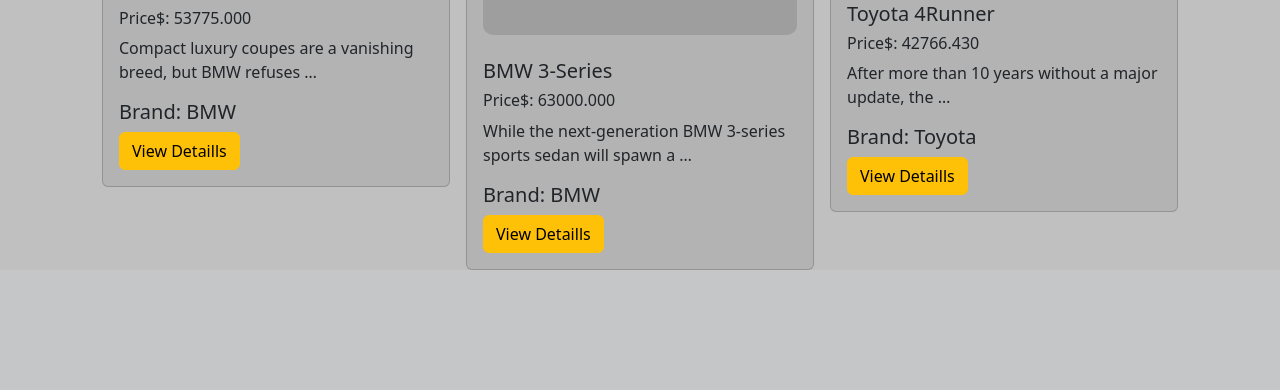
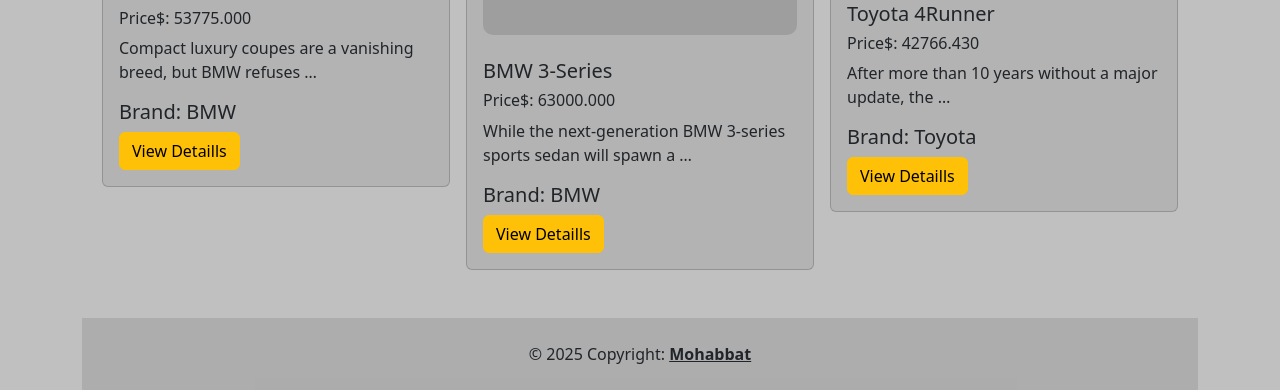
Before and after one commit to Andrew-Velox/Django-Course, a Django app: page / in a window 1280 px wide. Shown: the part 1656-2046 px from the top of the page. Before the commit the page ends 1926 px from the top, so only its background shows below. Run offline with Django 5.2, Linux system fonts and the light colour scheme; data comes from the database, SQL or seed files in the repository; some libraries are stand-ins or nearby versions; grey boxes are pictures that could not be loaded.

Commit message:
Car Sales Project Django Mid

```diff
--- a/Car_Sales/templates/base.html
+++ b/Car_Sales/templates/base.html
@@ -68,6 +68,17 @@
     {% block content %}
     {% endblock %}
 
+
+    <section class="footer mt-5" id="About">
+      <footer class="text-center text-lg-start bg-body-danger text-dark">
+
+        <div class="text-center cpy-rgt p-4 " style="background-color: rgba(0, 0, 0, 0.1);">
+          © 2025 Copyright:
+          <a class="text-reset fw-bold" target="_blank" href="https://github.com/Andrew-Velox">Mohabbat</a>
+        </div>
+      </footer>
+    </section>
+
     <script
       src="https://cdn.jsdelivr.net/npm/bootstrap@5.3.7/dist/js/bootstrap.bundle.min.js"
       integrity="sha384-ndDqU0Gzau9qJ1lfW4pNLlhNTkCfHzAVBReH9diLvGRem5+R9g2FzA8ZGN954O5Q"
```
